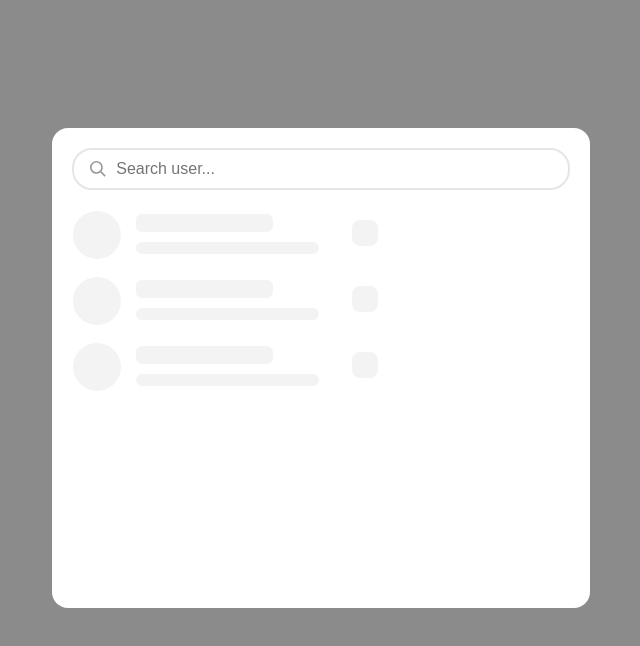
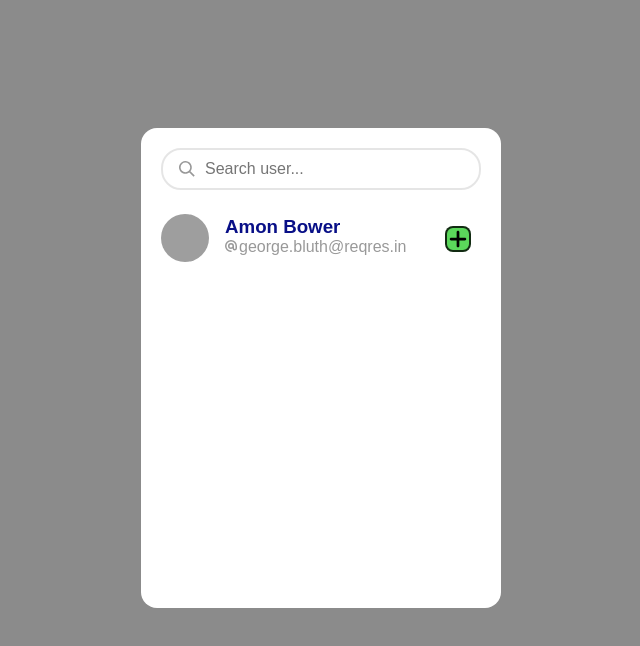
Before and after one commit to Aleeg0/FunnyProjects, a React (Create React App) app in the folder counter/: page / in a window 1280 px wide. Shown: the top 646 px of the page, without its empty margins (319-959 px from the left). Built offline with nearby package versions, Linux system fonts and the light colour scheme; grey boxes are pictures that could not be loaded.

Commit message:
update project

```diff
--- a/counter/src/App.tsx
+++ b/counter/src/App.tsx
@@ -4,7 +4,7 @@ import Users from "./Components/Users";
 function App() {
     return (
         <div className="app">
-            <Users/>
+            <Users isLoading={false}/>
         </div>
     );
 }
--- a/counter/src/Components/Users/index.tsx
+++ b/counter/src/Components/Users/index.tsx
@@ -1,7 +1,12 @@
-import React from 'react';
+import React, {FC} from 'react';
 import Dummy from "./Dummy";
+import User from "./User";
 
-const Users = () => {
+interface UsersProps {
+    isLoading: boolean;
+}
+
+const Users:FC<UsersProps> = ({isLoading}) => {
     return (
         <div className="usersBox">
             <div className="searcher">
@@ -10,11 +15,17 @@ const Users = () => {
                 </svg>
                 <input type="text" placeholder="Search user..."/>
             </div>
-            <div className="usersList">
+            {isLoading ?
+            (<div className="dummyList">
                 <Dummy/>
                 <Dummy/>
                 <Dummy/>
-            </div>
+            </div>)
+                : (
+            <ul className="usersList">
+                <User/>
+            </ul>
+            )}
         </div>
     );
 };
--- a/counter/src/index.css
+++ b/counter/src/index.css
@@ -22,7 +22,7 @@ body {
 }
 
 .usersBox {
-  width: 42%;
+  width: 360px;
   height: 60%;
   display: flex;
   flex-direction: column;
@@ -55,11 +55,99 @@ body {
   border: none;
   font-size: 16px;
 }
-.usersBox .usersList {
+.usersBox .dummyList {
+  margin-top: 20px;
   display: flex;
   flex-direction: column;
   row-gap: 16px;
+}
+.usersBox .usersList {
+  list-style: none;
   margin-top: 20px;
+  display: flex;
+  flex-direction: column;
+  row-gap: 16px;
+}
+
+.user {
+  position: relative;
+  height: 60px;
+  padding: 10px;
+}
+.user__avatar {
+  border-radius: 50%;
+  left: 0;
+  top: 4px;
+  width: 48px;
+  height: 48px;
+  position: absolute;
+}
+.user__info h3 {
+  position: absolute;
+  top: 6px;
+  left: 64px;
+  color: #080f87;
+}
+.user__info h3::after {
+  position: absolute;
+  content: "";
+  left: 0;
+  bottom: 0;
+  height: 2px;
+  width: 100%;
+  transform-origin: bottom right;
+  transform: scaleX(0);
+  transition: transform 0.35s ease-in-out;
+  background-color: #080f87;
+}
+.user__info h3:hover::after {
+  transform-origin: bottom left;
+  transform: scaleX(1);
+}
+.user__info p {
+  position: absolute;
+  left: 64px;
+  top: 28px;
+  opacity: 0.4;
+}
+.user__info p svg {
+  height: 12px;
+  margin-right: 2px;
+}
+.user__info p:hover {
+  opacity: 0.6;
+}
+.user__info p::after {
+  position: absolute;
+  content: "";
+  left: 0;
+  bottom: 0;
+  height: 2px;
+  width: 100%;
+  transform-origin: bottom right;
+  transform: scaleX(0);
+  transition: transform 0.35s ease-in-out;
+  background-color: black;
+}
+.user__info p:hover::after {
+  transform-origin: bottom left;
+  transform: scaleX(1);
+}
+.user__action {
+  width: 26px;
+  height: 26px;
+  border: 2px solid rgba(0, 0, 0, 0.8);
+  border-radius: 8px;
+  background-color: rgba(50, 205, 50, 0.8);
+  cursor: pointer;
+  position: absolute;
+  right: 10px;
+  top: 16px;
+  transition: all 0.2s ease-in-out;
+}
+.user__action:hover {
+  border: 2px solid rgb(0, 0, 0);
+  background-color: rgb(50, 205, 50);
 }
 
 /*# sourceMappingURL=index.css.map */
```
Also changed, not shown: 1 other file (tests, documents, lock files or other folders).
